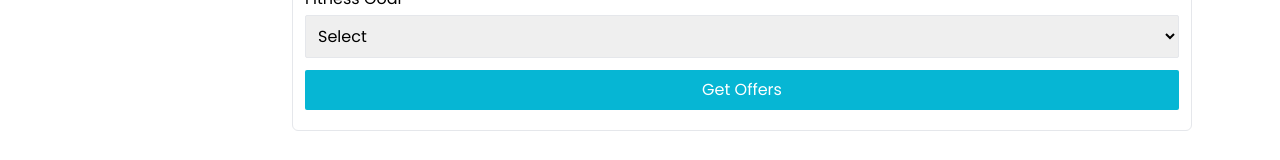
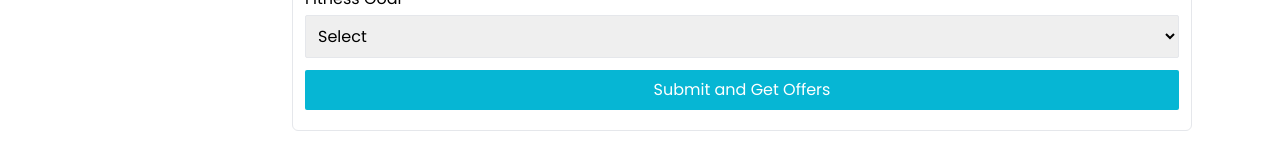
Before and after one commit to rudhamoy/gymholics_landing, a React (Create React App) app: page / in a window 1280 px wide. Shown: the part 2828-2988 px from the top of the page. Built offline with nearby package versions, Linux system fonts and the light colour scheme.

Commit message:
spelling error

```diff
--- a/src/components/Form.jsx
+++ b/src/components/Form.jsx
@@ -66,7 +66,7 @@ const Form = () => {
                      <option value="Others">Others</option>
                  </select>
              </div>
-             <button onClick={submitHandler} className="w-full p-2 text-white bg-cyan-500 rounded-sm my-2">Get Offers</button>
+             <button onClick={submitHandler} className="w-full p-2 text-white bg-cyan-500 rounded-sm my-2">Submit and Get Offers</button>
          </form>
              )
            }
```
